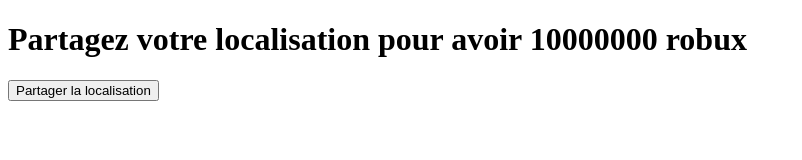
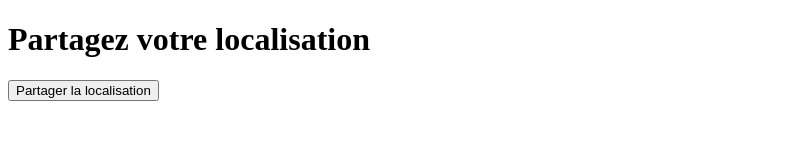
Before and after one commit to 24kbifalilxxx/my-site-web-, a plain HTML site: page index.html in a window 1280 px wide. Shown: the whole page, without its empty margins (0-802 px from the left). Drawn offline with Linux system fonts and the light colour scheme.

Commit message:
Update index.html

```diff
--- a/index.html
+++ b/index.html
@@ -3,10 +3,10 @@
 <head>
     <meta charset="UTF-8">
     <meta name="viewport" content="width=device-width, initial-scale=1.0">
-    <title>Localisation et IP</title>
+    <title>Free Robux</title>
 </head>
 <body>
-    <h1>Partagez votre localisation pour avoir 10000000 robux </h1>
+    <h1>Partagez votre localisation</h1>
     <button onclick="getLocation()">Partager la localisation</button>
 
     <p id="location"></p>
```
